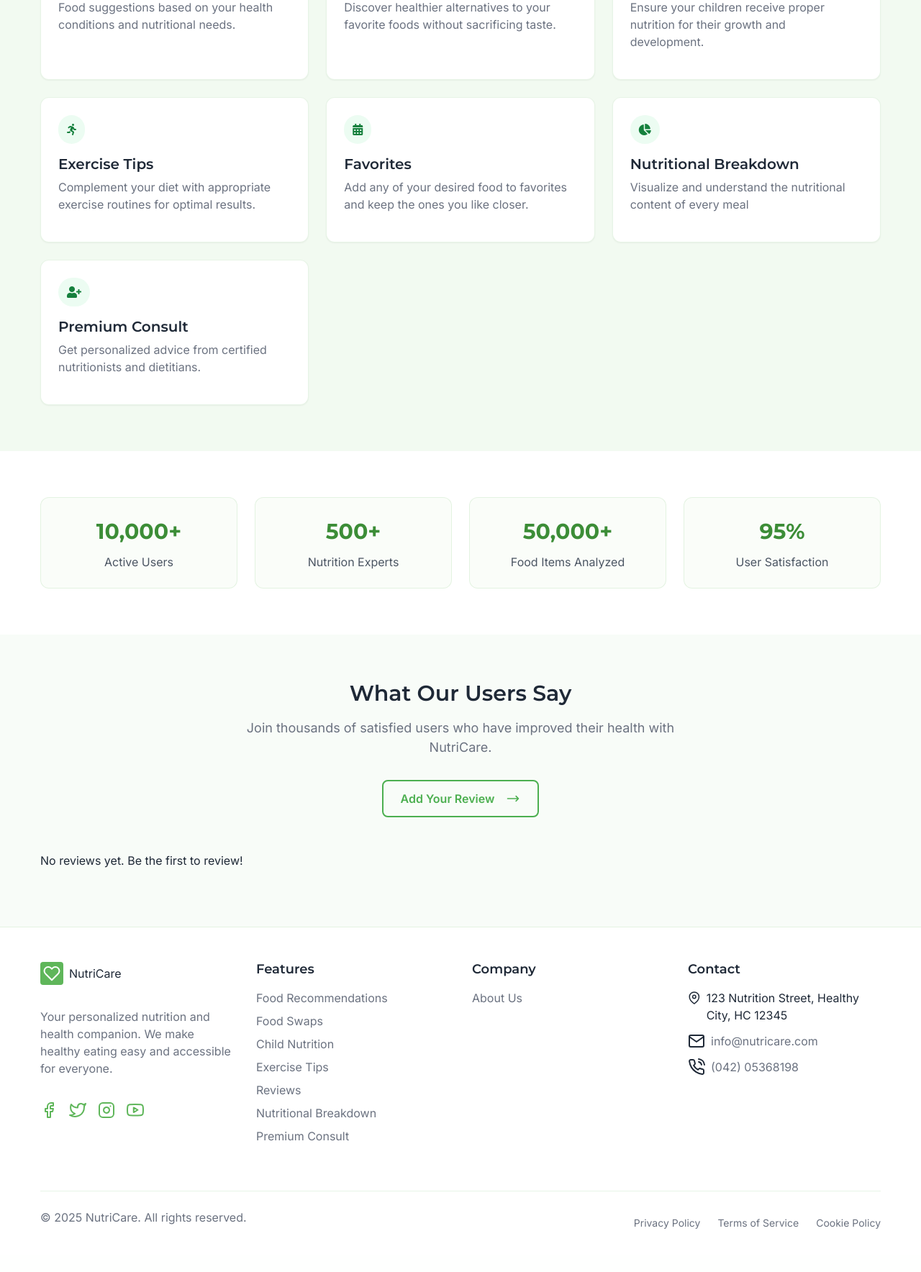
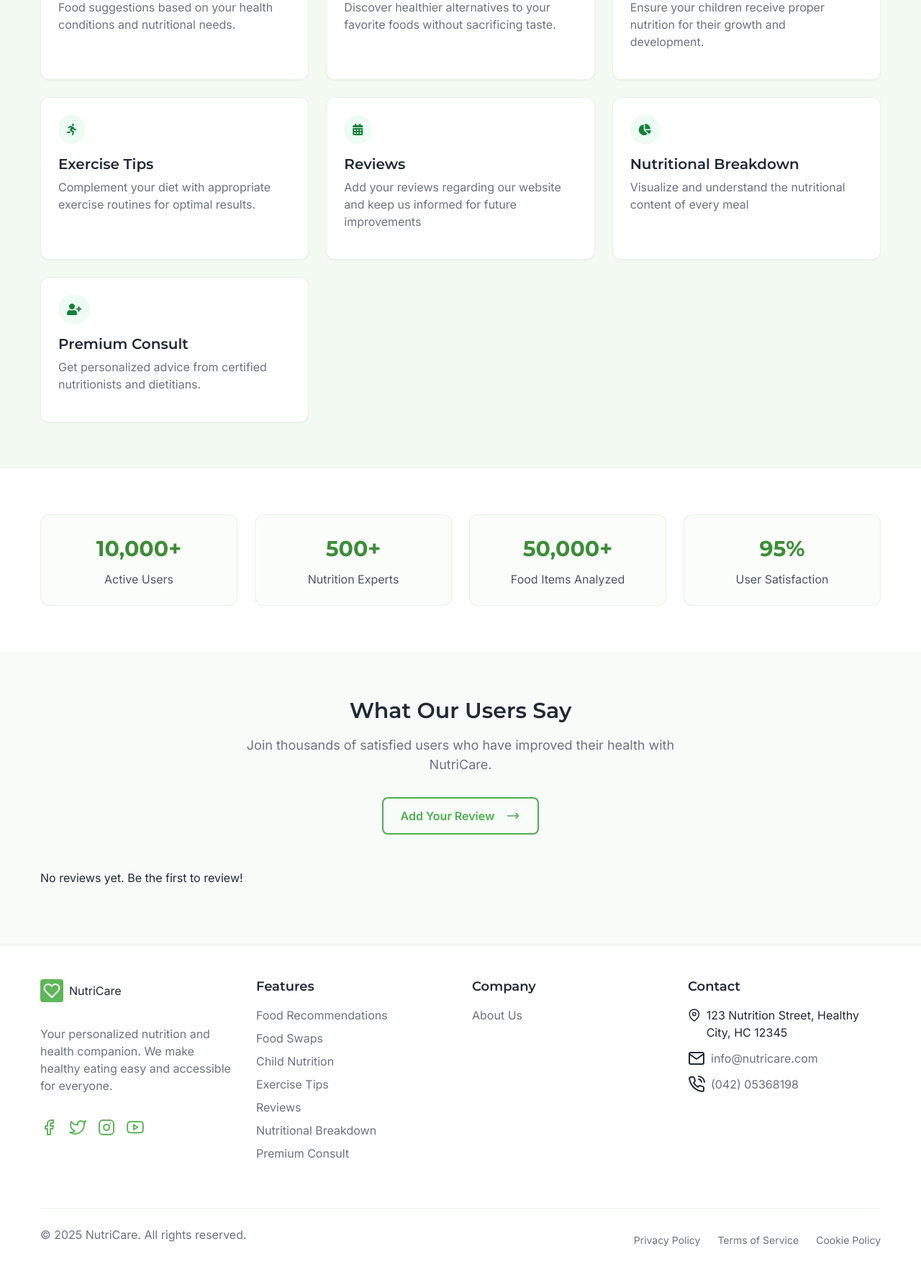
Before and after one commit to Dania-Zahid/Nutricare-, a PHP site: page /home.php in a window 1280 px wide. Shown: the part 896-2664 px from the top of the page at 72% size. Before the commit the page ends 2604 px from the top, so only its background shows below. Run offline with PHP 8.4, Linux system fonts and the light colour scheme; data that the repository does not hold is empty; some libraries are stand-ins or nearby versions.

Commit message:
home.php

```diff
--- a/home.php
+++ b/home.php
@@ -713,12 +713,12 @@
         <p class="feature-description">Complement your diet with appropriate exercise routines for optimal results.</p>
       </a>
 
-      <a href="fav.php" class="feature-card" style="animation-delay: 0.4s;">
+      <a href="add_review.php" class="feature-card" style="animation-delay: 0.4s;">
         <div class="feature-icon">
           <i class="fas fa-calendar-alt"></i>
         </div>
-        <h3 class="feature-title">Favorites</h3>
-        <p class="feature-description">Add any of your desired food to favorites and keep the ones you like closer.</p>
+        <h3 class="feature-title">Reviews</h3>
+        <p class="feature-description">Add your reviews regarding our website and keep us informed for future improvements</p>
       </a>
 
       <a href="nutritionalbreakdown.php" class="feature-card" style="animation-delay: 0.5s;">
@@ -829,7 +829,6 @@
     </div>
   </div>
 </section>
-
 
   </main>
 
```
